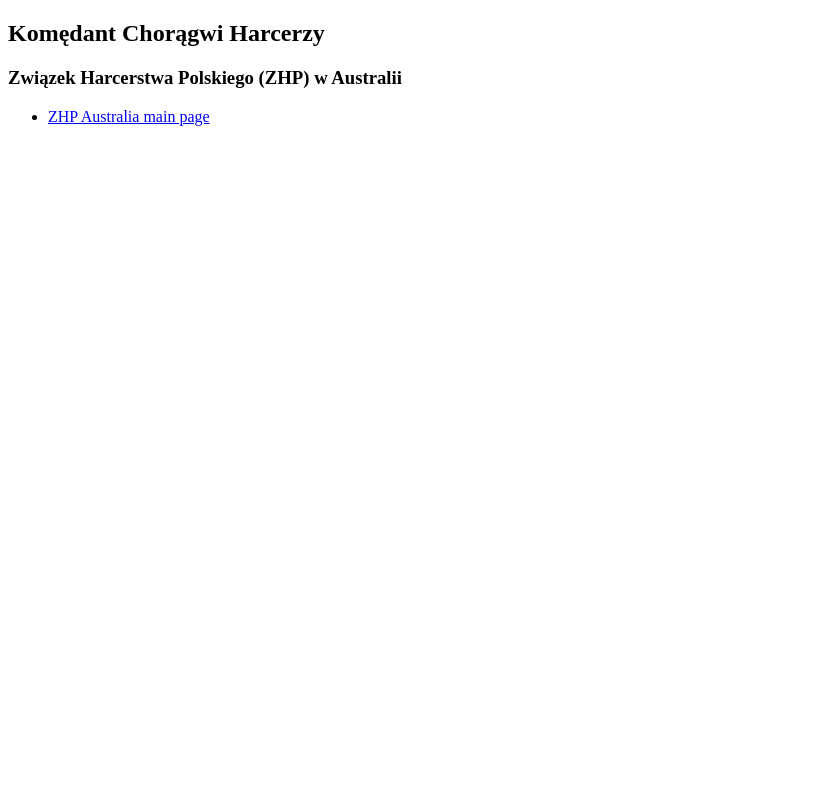
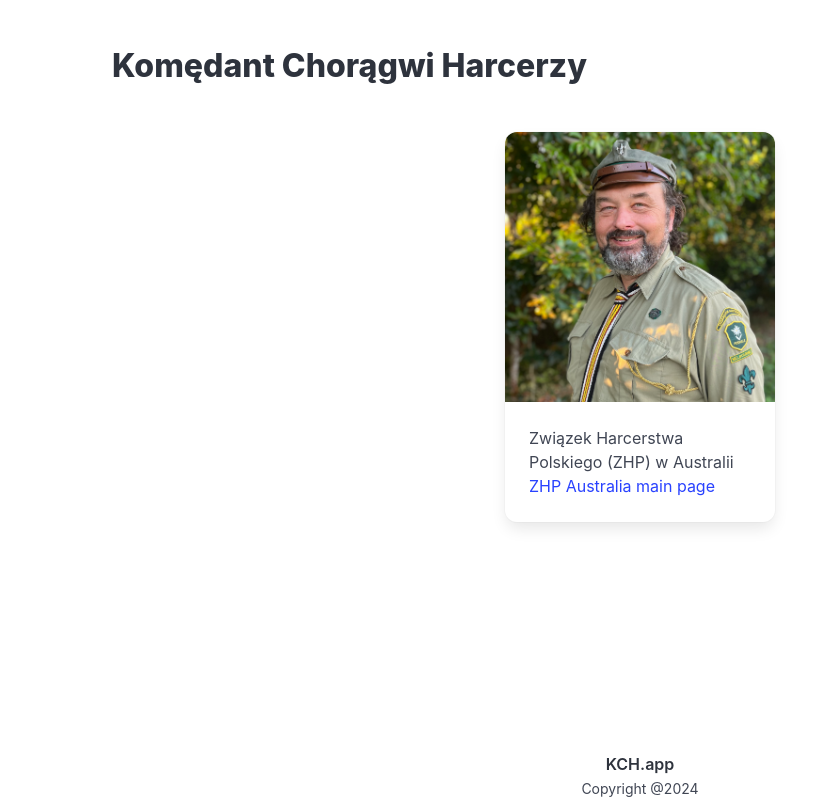
Before and after one commit to saramic/kch-blog, a Next.js app: page / in a window 1280 px wide. Shown: the whole page, without its empty margins (0-830 px from the left). Built offline with nearby package versions, Linux system fonts and the light colour scheme.

Commit message:
Add bulma, an image and some style
with:
  npm install --save-dev bulma

```diff
--- /dev/null
+++ b/app/footer.tsx
@@ -0,0 +1,13 @@
+export default function Footer() {
+  return (
+    <footer className="has-text-centered is-flex-align-items-flex-end mt-auto">
+      <p>
+        <strong>KCH.app</strong>
+      </p>
+      <small>
+        <span>Copyright @2024</span>
+        <br />
+      </small>
+    </footer>
+  );
+}
--- /dev/null
+++ b/app/header.tsx
@@ -0,0 +1,11 @@
+export default function Header() {
+  return (
+    <header className="has-text-centered">
+      <section className="hero">
+        <div className="hero-body">
+          <h2 className="title">Komędant Chorągwi Harcerzy</h2>
+        </div>
+      </section>
+    </header>
+  );
+}
--- a/app/page.tsx
+++ b/app/page.tsx
@@ -1,6 +1,22 @@
+import "bulma/css/bulma.min.css";
+import Header from "./header";
+import Footer from "./footer";
+import Image from "next/image";
+
 export default function Page() {
-  return <div>
-    <h2>Komędant Chorągwi Harcerzy</h2>
+  return (
+    <main className="container hero is-fullheight">
+      <Header />
+      <div className="columns">
+        <div className="column"/>
+        <div className="column is-one-quarter">
+          <div className="card">
+            <div className="card-image">
+              <figure className="image is-1by1">
+                <Image src={`/images/milewski_kch_headshot.jpg`} alt="alt" width="300" height="300" />
+              </figure>
+            </div>
+            <div className="card-content">
               <h3>Związek Harcerstwa Polskiego (ZHP) w Australii</h3>
               <div>
                 <ul>
@@ -10,4 +26,11 @@
                 </ul>
               </div>
             </div>
+          </div>
+        </div>
+        <div className="column"/>
+      </div>
+      <Footer />
+    </main>
+  )
 }
--- a/package.json
+++ b/package.json
@@ -23,6 +23,7 @@
     "@netlify/plugin-nextjs": "^5.8.1",
     "@types/node": "22.10.0",
     "@types/react": "18.3.12",
+    "bulma": "^1.0.2",
     "eslint": "9.15.0",
     "eslint-config-next": "15.0.3",
     "prettier": "^3.3.3",
```
Also changed, not shown: public/images/milewski_kch_headshot.jpg (added), 1 other file (tests, documents, lock files or other folders). Lines whose indentation alone changed are shown as unchanged.
